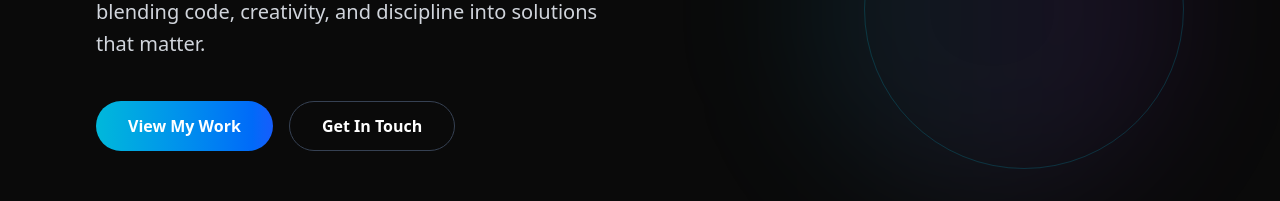
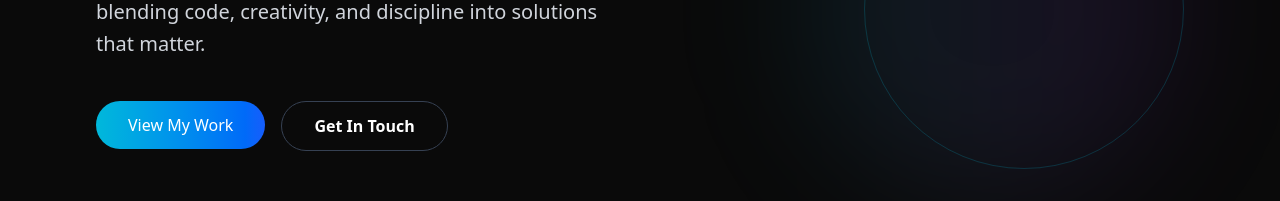
Before and after one commit to nonomabuto45-arch/my-app, a Next.js app: page / in a window 1280 px wide. Shown: the part 391-592 px from the top of the page. Built offline with nearby package versions, Linux system fonts and the light colour scheme.

Commit message:
Update page.js

```diff
--- a/app/page.js
+++ b/app/page.js
@@ -21,13 +21,18 @@ export default function Home() {
             </p>
 
             <div className="flex flex-wrap gap-4 mb-12">
-              <button className="px-8 py-3 bg-gradient-to-r from-cyan-500 to-blue-600 rounded-full font-semibold hover:opacity-90 transition">
-                View My Work
+              <Link href="/showcase-reel">
+                <button className="px-8 py-3 bg-gradient-to-r from-cyan-500 to-blue-600 rounded-full font-semibold...">
+                  View My Work
+                </button>
+              </Link>
+              <Link href="/get-in-touch">
+               <button className="px-8 py-3 border border-gray-700 rounded-full font-semibold hover:bg-gray-900...">
+                 Get In Touch
               </button>
-              <button className="px-8 py-3 border border-gray-700 rounded-full font-semibold hover:bg-gray-900 transition">
-                Get In Touch
-              </button>
-            </div>
+             </Link>
+           </div>
+
 
             <div className="flex gap-8 text-sm text-gray-500">
               <a href="#" className="hover:text-white transition">GitHub</a>
```
